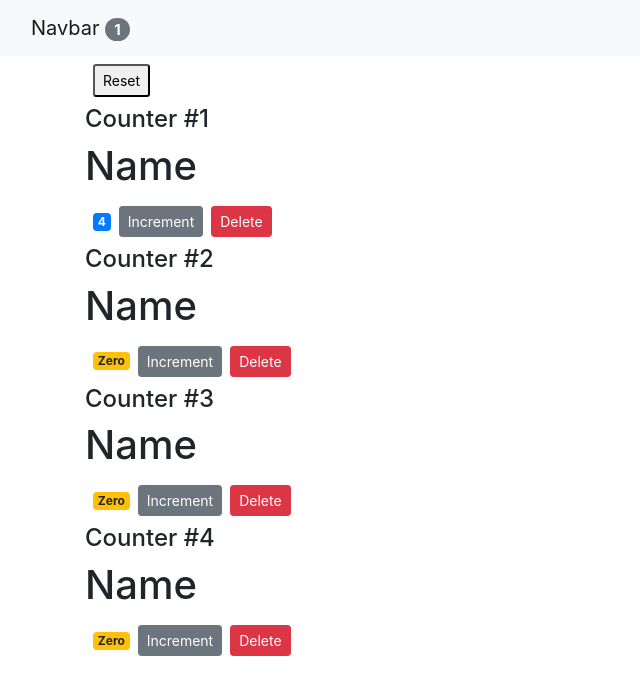
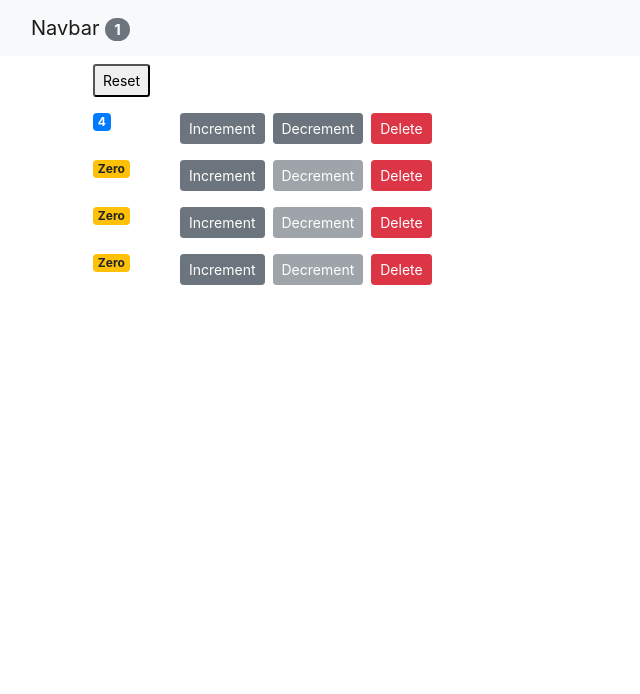
Before and after one commit to GayalBalasooriya/Vidley, a React (Create React App) app: page / in a window 1280 px wide. Shown: the top 694 px of the page, without its empty margins (0-640 px from the left). Built offline with nearby package versions, Linux system fonts and the light colour scheme.

Commit message:
decrement button added

```diff
--- a/src/App.js
+++ b/src/App.js
@@ -38,6 +38,14 @@ class App extends React.Component {
     this.setState({ counters });
   };
 
+  handleDecrement = (counter) => {
+    const counters = [...this.state.counters];
+    const index = counters.indexOf(counter);
+    counters[index] = { ...counter };
+    counters[index].value--;
+    this.setState({ counters });
+  }
+
   handleReset = () => {
     const counters = this.state.counters.map((i) => {
       i.value = 0;
@@ -54,7 +62,7 @@ class App extends React.Component {
       <React.Fragment>
         <NavBar totalCounters={this.state.counters.filter(c=>c.value>0).length}/>
         <main className="container">
-          <Counters counters={this.state.counters} onReset={this.handleReset} onDelete={this.handleDelete} onIncrement={this.handleIncrement}/>
+          <Counters counters={this.state.counters} onReset={this.handleReset} onDelete={this.handleDelete} onIncrement={this.handleIncrement} onDecrement={this.handleDecrement}/>
         </main>
       </React.Fragment>
     );
--- a/src/components/counter.jsx
+++ b/src/components/counter.jsx
@@ -15,9 +15,12 @@ class Counter extends React.Component {
 
   render() {
     return (
-      <div>
-        {this.props.children}
+      <div className="row">
+        <div className="col-1">
           <span className={this.getBadgeClasses()}>{this.formatCount()}</span>
+        </div>
+        <div className="col">
+          {/* {this.props.children} */}
           <button
             //onClick={this.handleIncrement}
             onClick={() => this.props.onIncrement(this.props.counter)}
@@ -26,11 +29,19 @@ class Counter extends React.Component {
             Increment
           </button>
           <button
+            onClick={() => this.props.onDecrement(this.props.counter)}
+            className="btn btn-secondary btn-sm m-2"
+            disabled={this.props.counter.value === 0 ? "disabled" : ""}
+          >
+            Decrement
+          </button>
+          <button
             onClick={() => this.props.onDelete(this.props.counter.id)}
-          className="btn btn-danger btn-sm m-2"
+            className="btn btn-danger btn-sm"
           >
             Delete
           </button>
+        </div>
       </div>
     );
   }
--- a/src/components/counters.jsx
+++ b/src/components/counters.jsx
@@ -34,7 +34,8 @@ class Counters extends React.Component {
   // };
 
   render() {
-    const { onReset, onDelete, onIncrement, counters } = this.props;
+    const { onReset, onDelete, onIncrement, onDecrement, counters } =
+      this.props;
 
     return (
       <div>
@@ -49,6 +50,7 @@ class Counters extends React.Component {
             onIncrement={onIncrement}
             //id={counter.id}
             //selected={true}
+            onDecrement={onDecrement}
             counter={counter}
           >
             <h4>Counter #{counter.id}</h4>
```
Lines whose indentation alone changed are shown as unchanged.
